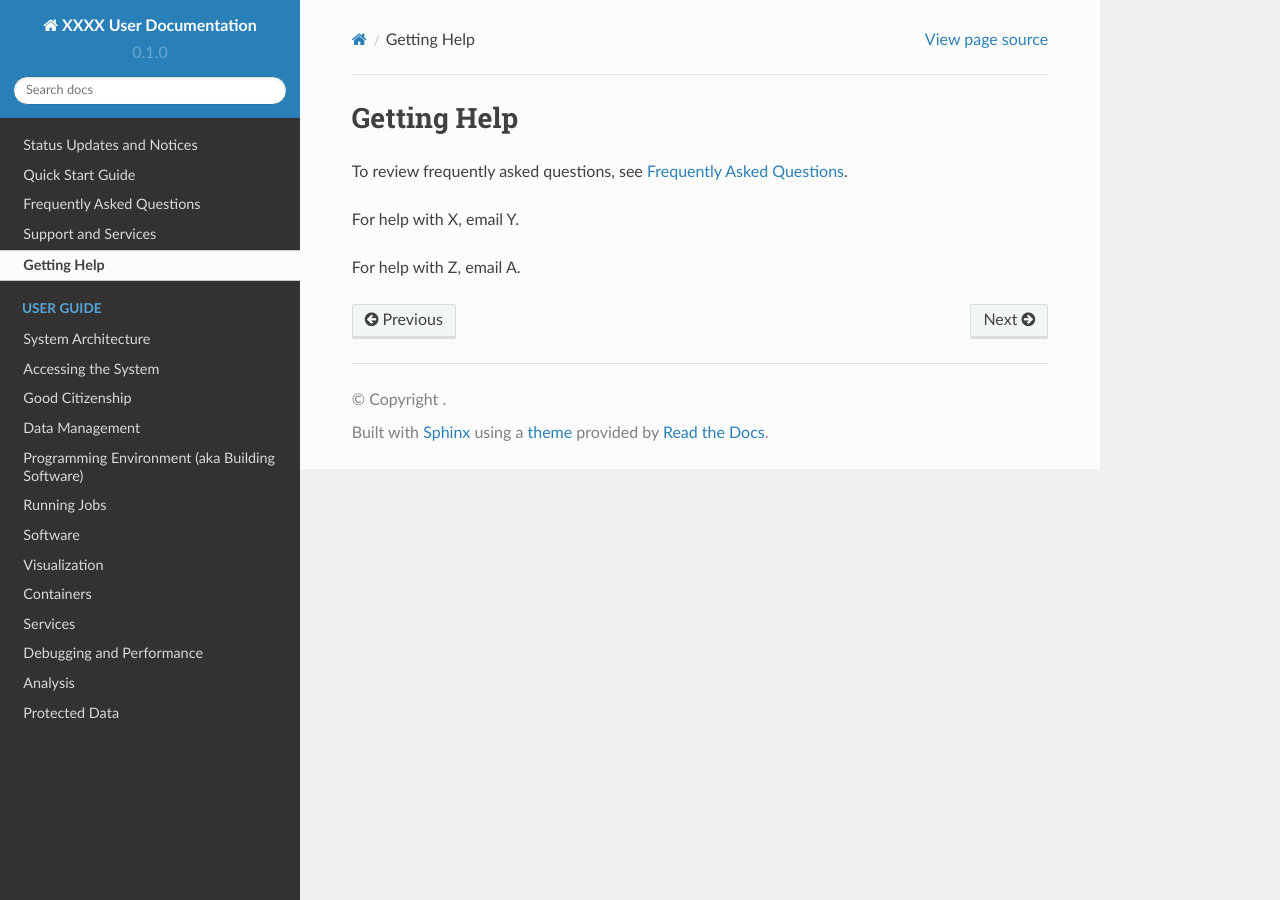
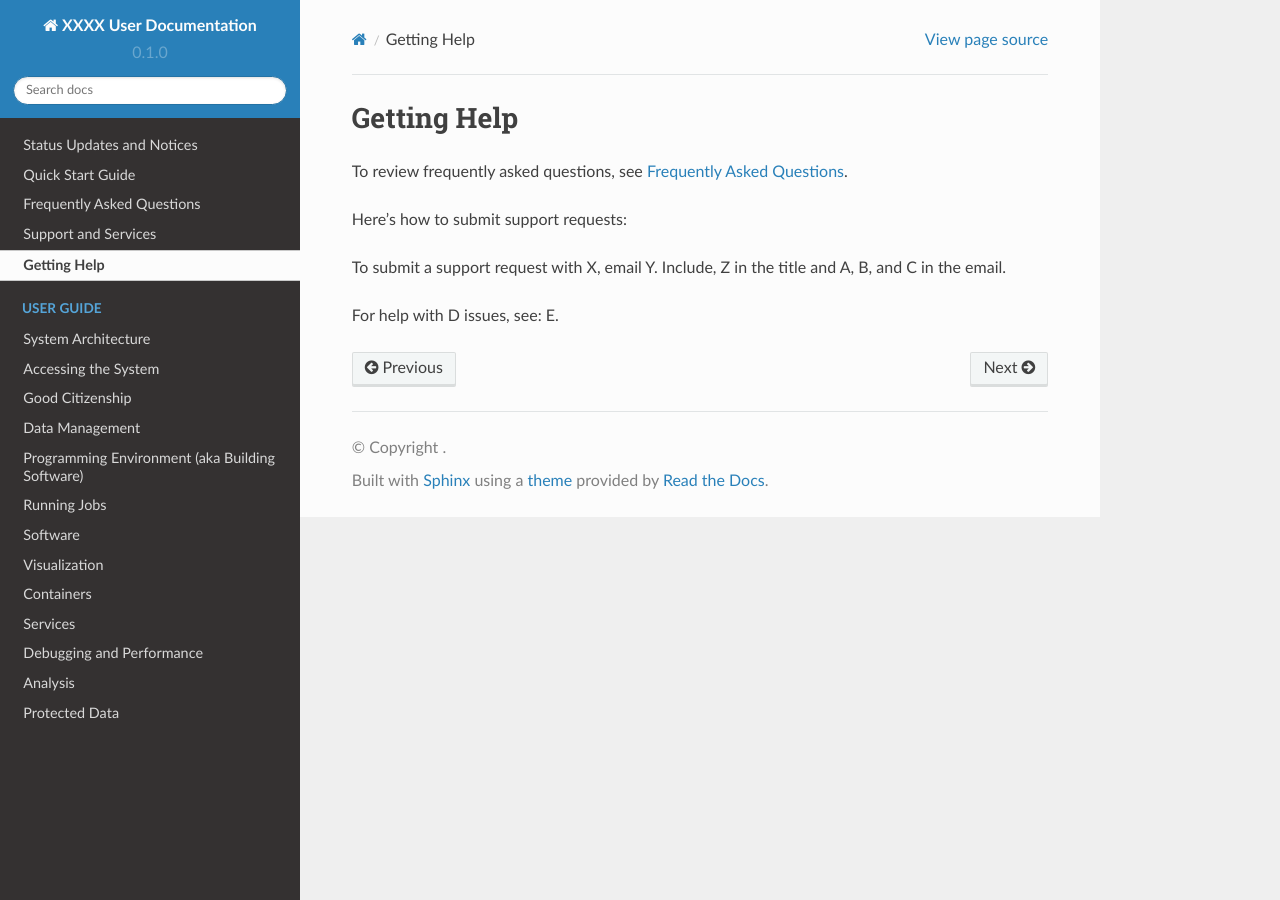
Before and after one commit to lhelms2/rtd-template-2, a Sphinx documentation site: the page built from docs/source/help.rst, in a window 1280 px wide. Built offline with Sphinx 7.4.7 and the Read the Docs theme 2.0.0, drawn with Linux system fonts in a browser that asks for light colours; pages that are not in the unit, such as notebooks, are missing from menus.

Commit message:
Update help.rst

```diff
--- a/docs/source/help.rst
+++ b/docs/source/help.rst
@@ -5,6 +5,8 @@ Getting Help
 
 To review frequently asked questions, see :ref:`FAQ`.
 
-For help with X, email Y.
+Here's how to submit support requests:
 
-For help with Z, email A.
+To submit a support request with X, email Y. Include, Z in the title and A, B, and C in the email.
+
+For help with D issues, see: E.
```
